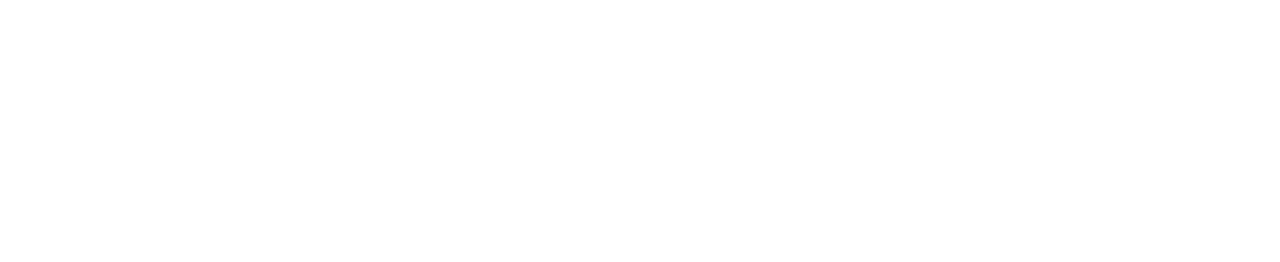
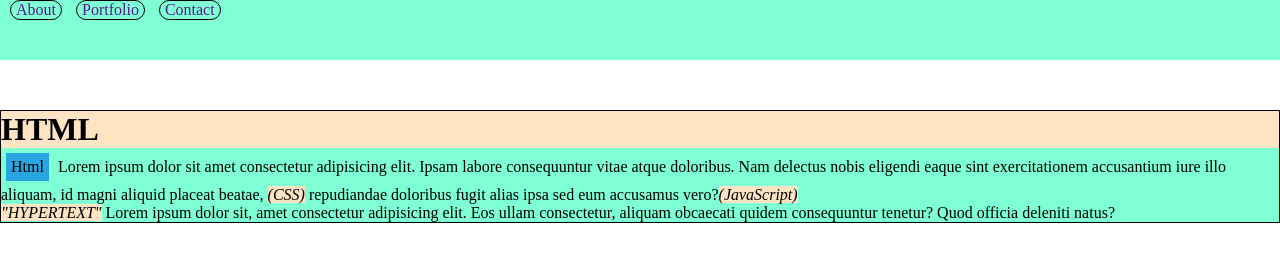
Before and after one commit to sukufahasanova/web3-assets, a plain HTML site: page blockModel/index.html in a window 1280 px wide. Drawn offline with Linux system fonts and the light colour scheme.

Commit message:
block elements

```diff
--- /dev/null
+++ b/blockModel/assets/reset.css
@@ -0,0 +1,135 @@
+/* http://meyerweb.com/eric/tools/css/reset/
+   v2.0 | 20110126
+   License: none (public domain)
+*/
+
+html,
+body,
+div,
+span,
+applet,
+object,
+iframe,
+h1,
+h2,
+h3,
+h4,
+h5,
+h6,
+p,
+blockquote,
+pre,
+a,
+abbr,
+acronym,
+address,
+big,
+cite,
+code,
+del,
+dfn,
+em,
+img,
+ins,
+kbd,
+q,
+s,
+samp,
+small,
+strike,
+strong,
+sub,
+sup,
+tt,
+var,
+b,
+u,
+i,
+center,
+dl,
+dt,
+dd,
+ol,
+ul,
+li,
+fieldset,
+form,
+label,
+legend,
+table,
+caption,
+tbody,
+tfoot,
+thead,
+tr,
+th,
+td,
+article,
+aside,
+canvas,
+details,
+embed,
+figure,
+figcaption,
+footer,
+header,
+hgroup,
+menu,
+nav,
+output,
+ruby,
+section,
+summary,
+time,
+mark,
+audio,
+video {
+    margin: 0;
+    padding: 0;
+    border: 0;
+    font-size: 100%;
+    font: inherit;
+    vertical-align: baseline;
+}
+
+/* HTML5 display-role reset for older browsers */
+article,
+aside,
+details,
+figcaption,
+figure,
+footer,
+header,
+hgroup,
+menu,
+nav,
+section {
+    display: block;
+}
+
+body {
+    line-height: 1;
+}
+
+ol,
+ul {
+    list-style: none;
+}
+
+blockquote,
+q {
+    quotes: none;
+}
+
+blockquote:before,
+blockquote:after,
+q:before,
+q:after {
+    content: '';
+    content: none;
+}
+
+table {
+    border-collapse: collapse;
+    border-spacing: 0;
+}
--- a/blockModel/assets/style.css
+++ b/blockModel/assets/style.css
@@ -0,0 +1,110 @@
+*{
+    padding: 0;
+    margin: 0;
+    box-sizing: border-box;
+}
+
+.title-text{
+    margin:5px;
+    display: inline-block;
+    padding: 5px;
+}
+
+
+/* Nav start */
+
+nav{
+    height: 60px;
+    background-color: aquamarine;
+    margin-bottom: 50px;
+}
+
+nav ul li{
+   display: inline-block;
+   margin-left:10px;
+   border: 1px solid black;
+   border-radius: 20px;
+}
+nav ul li a{
+    text-decoration: none;
+    padding:5px;
+
+}
+
+/* Nav end */
+
+
+
+/* Paddings start */
+/* p{
+    width: 300px;
+
+
+    border: 1px solid black;
+} */
+.p-25{
+
+    /* padding-left:20px;
+    padding-right: 20px;
+    padding-bottom:40px;
+    padding-top: 40px; */
+    /* padding: 20px 30px 5px; */
+    /* padding: 30px 10px; */
+    /* padding:5px auto; */
+}
+.pb-25{
+    padding-bottom: 25px;
+}
+/* Paddings end */
+
+
+
+/* Margins start */
+
+.mb-50{
+    margin-bottom: 50px;
+}
+
+.mt-70{
+    margin-top: 70px;
+}
+
+.container{
+    width:80%;
+    height: 300px;
+    background-color: dodgerblue;
+    margin: auto;
+
+}
+
+.red{
+    background-color: rgb(255, 204, 0);
+    width:300px;
+    border: 3px solid black;
+}
+
+
+/* Margins end */
+
+
+h1{
+
+    background-color: bisque;
+
+
+}
+p{
+    background-color: aquamarine;
+}
+
+span{
+    background-color: rgb(41, 165, 226);
+
+}
+i{
+     background-color: bisque;
+}
+.wrapper{
+    border: 1px solid black;
+    margin-bottom: 10px;
+}
--- a/blockModel/index.html
+++ b/blockModel/index.html
@@ -5,9 +5,70 @@
     <meta http-equiv="X-UA-Compatible" content="IE=edge">
     <meta name="viewport" content="width=device-width, initial-scale=1.0">
     <title>Block Model</title>
+    <!-- <link rel="stylesheet" href="./assets/reset.css"> -->
     <link rel="stylesheet" href="./assets/style.css">
 </head>
 <body>
 
+    <!-- Nav hisse -->
+
+    <nav>
+        <ul>
+            <li><a href="">About</a></li>
+            <li><a href="">Portfolio</a></li>
+            <li><a href="">Contact</a></li>
+        </ul>
+    </nav>
+
+    <!-- Nav hisse -->
+
+
+    <!-- Daxili boshluqlar start -->
+    <!-- <p>HTML </p>
+    <p>HTML </p> -->
+    <!-- Daxili boshluqlar end -->
+
+
+    <!-- Xarici boshluq Margin  start -->
+
+
+    <!-- <div class="container">
+        <h1 class="red mb-50 pb-25">Hello Everyone</h1>
+        <h1 class="red right mt-70">Hello Everyone</h1>
+    </div> -->
+
+    <!-- Xarici boshluq Margin  end -->
+
+
+
+
+    <div class="wrapper">
+        <h1>HTML</h1>
+
+        <p><span class="title-text">Html</span> Lorem ipsum dolor sit amet consectetur adipisicing elit. Ipsam labore consequuntur vitae
+            atque
+            doloribus. Nam delectus nobis eligendi eaque sint exercitationem accusantium iure illo aliquam, id magni
+            aliquid
+            placeat beatae, <i>(CSS)</i> repudiandae doloribus fugit alias ipsa sed eum accusamus
+            vero?<i>(JavaScript)</i>
+        </p>
+        <p>
+            <i>"HYPERTEXT"</i> Lorem ipsum dolor sit, amet consectetur adipisicing elit. Eos ullam consectetur, aliquam
+            obcaecati quidem consequuntur tenetur? Quod officia deleniti natus?
+        </p>
+    </div>
+
+
+
+
+
+
+
+
+
+
+
+
+
 </body>
 </html>
```
